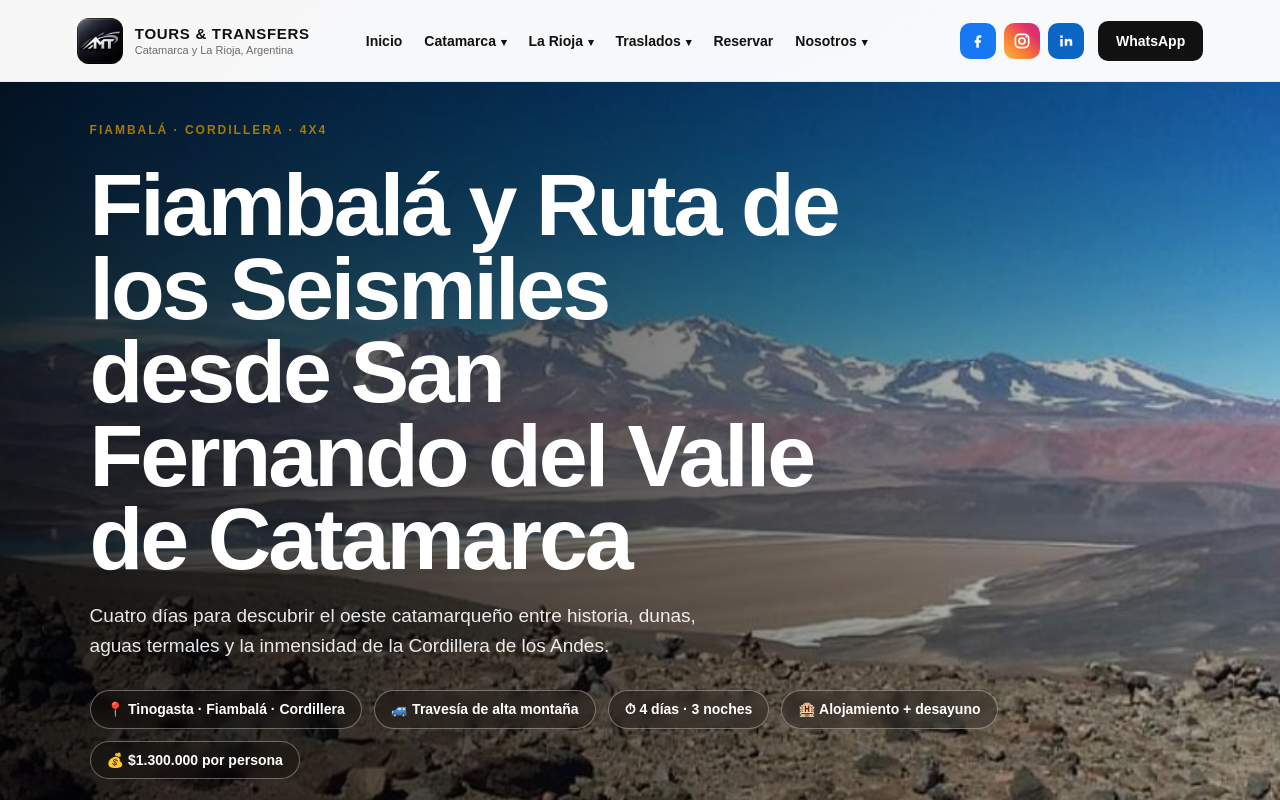
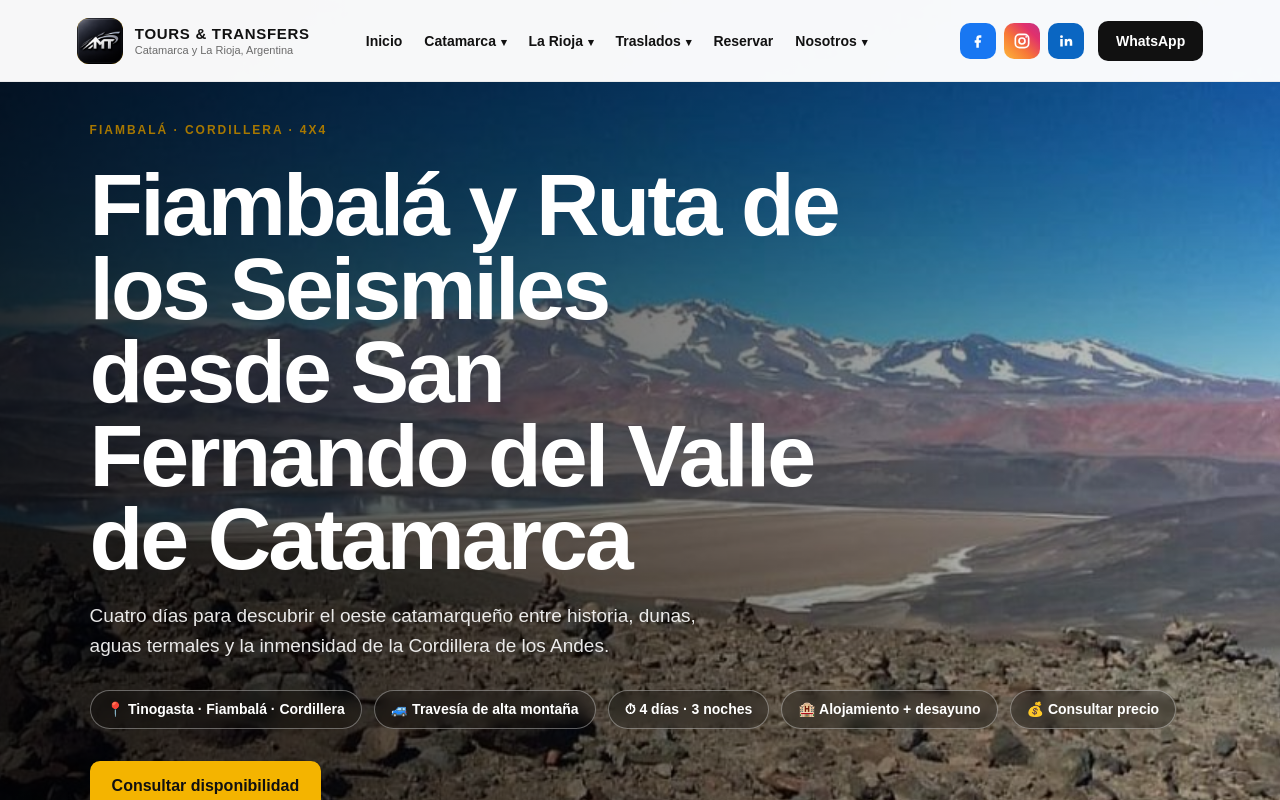
Before and after one commit to maravatraslados/mt-transfers-web, a React (Vite) app: page /excursiones/fiambala-ruta-seismiles-4-dias in a window 1280 px wide. Shown: the top 800 px of the page. Built offline with nearby package versions, Linux system fonts and the light colour scheme.

Commit message:
Aventura en la Puna y Fiambala + Seismiles (4 dias): precio a consultar
Co-Authored-By: Claude Sonnet 5.5 <noreply@anthropic.com>

```diff
--- a/scripts/fechas.json
+++ b/scripts/fechas.json
@@ -1,5 +1,5 @@
 {
-  "/": "2026-11-19",
+  "/": "2026-11-20",
   "/excursiones": "2026-10-22",
   "/excursiones/circuito-integral-catamarca": "2026-10-22",
   "/excursiones/cuesta-del-portezuelo": "2026-10-22",
@@ -38,5 +38,7 @@
   "/la-rioja/chilecito-cuesta-de-miranda": "2026-11-19",
   "/la-rioja/paseo-ciudad-costa-riojana": "2026-11-19",
   "/la-rioja/valle-de-la-luna-talampaya": "2026-11-19",
-  "/la-rioja/traslado-aeropuerto-la-rioja": "2026-11-19"
+  "/la-rioja/traslado-aeropuerto-la-rioja": "2026-11-19",
+  "/combi": "2026-11-20",
+  "/mineria": "2026-11-20"
 }
--- a/src/pages/AventuraPuna.jsx
+++ b/src/pages/AventuraPuna.jsx
@@ -150,7 +150,7 @@ function AventuraPuna() {
               </span>
 
               <span>
-                💰 $1.300.000 por persona
+                💰 Consultar precio
               </span>
 
             </div>
@@ -275,7 +275,7 @@ function AventuraPuna() {
             </span>
 
             <h3>
-              $1.300.000 por persona
+              Consultar precio
             </h3>
 
             <p>
@@ -1311,11 +1311,11 @@ function AventuraPuna() {
             </p>
 
             <h3>
-              $1.300.000 por persona
+              Consultar precio
             </h3>
 
             <p>
-              Tarifa publicada para un mínimo de 2 pasajeros.
+              Escribinos por WhatsApp con la fecha y la cantidad de pasajeros y te pasamos el precio.
             </p>
 
 
@@ -1675,11 +1675,7 @@ function AventuraPuna() {
               </h3>
 
               <p>
-                La tarifa publicada por MT Tours & Transfers es de{" "}
-                <strong>
-                  $1.300.000 por persona
-                </strong>{" "}
-                para un mínimo de 2 pasajeros.
+                El precio se consulta por WhatsApp. Escribinos con la fecha y la cantidad de pasajeros y te lo pasamos.
               </p>
 
             </article>
--- a/src/pages/Excursiones.jsx
+++ b/src/pages/Excursiones.jsx
@@ -826,7 +826,7 @@ function Excursiones() {
         </span>
 
         <span>
-          💰 $1.300.000 por persona
+          💰 Consultar precio
         </span>
 
       </div>
@@ -891,7 +891,7 @@ function Excursiones() {
         </span>
 
         <span>
-          💰 $1.300.000 por persona
+          💰 Consultar precio
         </span>
 
       </div>
--- a/src/pages/FiambalaSeismiles.jsx
+++ b/src/pages/FiambalaSeismiles.jsx
@@ -85,7 +85,7 @@ function FiambalaSeismiles() {
               <span>🚙 Travesía de alta montaña</span>
               <span>⏱ 4 días · 3 noches</span>
               <span>🏨 Alojamiento + desayuno</span>
-              <span>💰 $1.300.000 por persona</span>
+              <span>💰 Consultar precio</span>
             </div>
 
             <a href="#reservar" className="button button-primary">
@@ -139,7 +139,7 @@ function FiambalaSeismiles() {
 
           <aside className="tour-detail-card" id="reservar">
             <span>FIAMBALÁ + SEISMILES</span>
-            <h3>$1.300.000 por persona</h3>
+            <h3>Consultar precio</h3>
             <p>Programa de 4 días y 3 noches por Tinogasta, Fiambalá y la Cordillera.</p>
 
             <ul>
@@ -458,9 +458,9 @@ function FiambalaSeismiles() {
               <li>✓ Desayuno durante la estadía</li>
             </ul>
 
-            <p><strong>Tarifa MT:</strong></p>
-            <h3>$1.300.000 por persona</h3>
-            <p>Tarifa publicada para un mínimo de 2 pasajeros.</p>
+            <p><strong>Precio:</strong></p>
+            <h3>Consultar precio</h3>
+            <p>Escribinos por WhatsApp con la fecha y la cantidad de pasajeros y te pasamos el precio.</p>
 
             <a href={whatsapp} target="_blank" rel="noopener noreferrer" className="tour-detail-whatsapp">
               💬 Consultar disponibilidad
@@ -604,8 +604,7 @@ function FiambalaSeismiles() {
             <article className="tour-faq-card">
               <h3>¿Cuánto cuesta la experiencia?</h3>
               <p>
-                La tarifa publicada por MT Tours & Transfers es de{" "}
-                <strong>$1.300.000 por persona</strong> para un mínimo de 2 pasajeros.
+                El precio se consulta por WhatsApp. Escribinos con la fecha y la cantidad de pasajeros y te lo pasamos.
               </p>
             </article>
 
```
